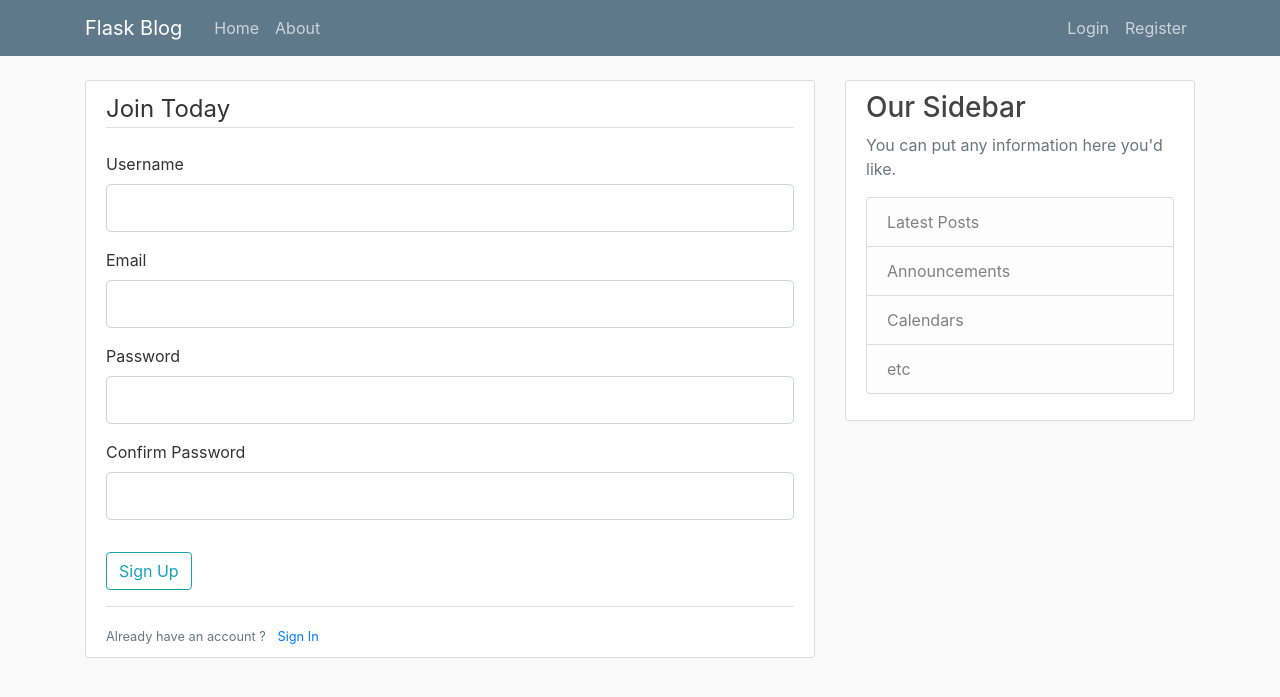
After one commit to tejoyv/Blog-Website, a Flask app: page /register in a window 1280 px wide. The commit adds this page. Shown: the top 697 px of the page. Run offline with Flask 2, Linux system fonts and the light colour scheme; some libraries are stand-ins or nearby versions.

Commit message:
Forms and Validation

```diff
--- a/app.py
+++ b/app.py
@@ -1,5 +1,8 @@
-from flask import Flask,render_template,url_for
+from flask import Flask,render_template,url_for,flash,redirect
+from forms import RegisterationForm,LoginForm
 app=Flask(__name__)
+
+app.config['SECRET_KEY'] = '623f0bd79ad159786eb3bcb90244c38c'
 
 posts = [
     {
@@ -16,8 +19,6 @@ posts = [
     }
 ]
 
-
-
 @app.route("/")
 def home():
     return render_template('home.html',posts=posts)
@@ -26,5 +27,24 @@ def home():
 def about():
     return render_template('about.html',title="about")
 
+@app.route("/register",methods=['POST','GET'])
+def register():
+    form = RegisterationForm()
+    if form.validate_on_submit():
+        flash(f'Account created for {form.username.data} !','success')
+        return redirect(url_for('home'))
+    return render_template('register.html',title="Register",form=form)
+
+@app.route("/login",methods=['GET','POST'])
+def login():
+    form = LoginForm()
+    if form.validate_on_submit():
+        if form.email.data == 'admin@blog.com' and form.password.data == 'password':
+            flash('You have been logged in !' ,'success')
+            return redirect(url_for('home'))
+        else:
+            flash('Login Unsuccessful.Please check username and password','danger')
+    return render_template('login.html',title="Login",form=form)
+
 if __name__=="__main__":
     app.run()
--- /dev/null
+++ b/forms.py
@@ -0,0 +1,19 @@
+from flask_wtf import FlaskForm
+from wtforms import StringField,PasswordField,SubmitField, BooleanField
+from wtforms.validators import DataRequired, Length, Email, EqualTo
+
+class RegisterationForm(FlaskForm):
+    username = StringField('Username',
+                          validators=[DataRequired(),Length(min=2,max=20)])
+    email = StringField('Email',
+                          validators=[DataRequired(),Email()])
+    password = PasswordField('Password',validators=[DataRequired()])
+    confirm_password = PasswordField('Confirm Password',validators=[DataRequired(),EqualTo('password')])
+    submit = SubmitField('Sign Up')
+
+class LoginForm(FlaskForm):
+    email = StringField('Username',
+                          validators=[DataRequired(),Length(min=2,max=20)])
+    password = PasswordField('Password',validators=[DataRequired()])
+    remember = BooleanField('Remember Me ')
+    submit = SubmitField('Log In')
--- a/templates/layout.html
+++ b/templates/layout.html
@@ -26,13 +26,13 @@
                 </button>
                 <div class="collapse navbar-collapse" id="navbarToggle">
                   <div class="navbar-nav mr-auto">
-                    <a class="nav-item nav-link" href="/">Home</a>
-                    <a class="nav-item nav-link" href="/about">About</a>
+                    <a class="nav-item nav-link" href="{{url_for('home')}}">Home</a>
+                    <a class="nav-item nav-link" href="{{url_for('about')}}">About</a>
                   </div>
                   <!-- Navbar Right Side -->
                   <div class="navbar-nav">
-                    <a class="nav-item nav-link" href="/login">Login</a>
-                    <a class="nav-item nav-link" href="/register">Register</a>
+                    <a class="nav-item nav-link" href="{{url_for('login')}}">Login</a>
+                    <a class="nav-item nav-link" href="{{url_for('register')}}">Register</a>
                   </div>
                 </div>
               </div>
@@ -42,6 +42,15 @@
           <main role="main" class="container">
             <div class="row">
               <div class="col-md-8">
+                {% with messages=get_flashed_messages(with_categories=true) %}
+                  {% if messages %}
+                    {% for category,message in messages %}
+                      <div class="alert alert-{{category}}">
+                        {{ message }}
+                      </div>
+                    {% endfor %}
+                  {% endif %}
+                {% endwith %}
                 {% block content %}{% endblock %}
               </div>
               <div class="col-md-4">
--- /dev/null
+++ b/templates/register.html
@@ -0,0 +1,79 @@
+{% extends "layout.html"%}
+
+{% block content %}
+    <div class="content-section">
+        <form method="POST" action="">
+            {{ form.hidden_tag() }}   <!-- for security purpose-->
+            <fieldset class="form-group">
+                <legend class="border-bottom mb-4">Join Today</legend>
+
+                <div class="form-group">
+                    {{ form.username.label(class="form-control-label") }}
+
+                    {% if form.username.errors%}
+                        {{ form.username(class="form-control form-control-lg is-invalid") }}
+                        <div class="invalid-feedback">
+                            {% for error in form.username.errors %}
+                                <span>{{ error }}</span>
+                            {% endfor %}
+                        </div>
+                        {% else %}
+                            {{ form.username(class="form-control form-control-lg") }}
+                        {% endif %}
+                </div>
+
+                <div class="form-group">
+                    {{ form.email.label(class="form-control-label") }}
+                    {% if form.email.errors%}
+                        {{ form.email(class="form-control form-control-lg is-invalid") }}
+                        <div class="invalid-feedback">
+                            {% for error in form.email.errors %}
+                                <span>{{ error }}</span>
+                            {% endfor %}
+                        </div>
+                        {% else %}
+                            {{ form.email(class="form-control form-control-lg") }}
+                        {% endif %}
+                </div>
+
+                <div class="form-group">
+                    {{ form.password.label(class="form-control-label") }}
+                    {% if form.password.errors%}
+                        {{ form.password(class="form-control form-control-lg is-invalid") }}
+                        <div class="invalid-feedback">
+                            {% for error in form.password.errors %}
+                                <span>{{ error }}</span>
+                            {% endfor %}
+                        </div>
+                        {% else %}
+                            {{ form.password(class="form-control form-control-lg") }}
+                        {% endif %}
+                </div>
+
+                <div class="form-group">
+                    {{ form.confirm_password.label(class="form-control-label") }}
+                    {% if form.confirm_password.errors%}
+                        {{ form.confirm_password(class="form-control form-control-lg is-invalid") }}
+                        <div class="invalid-feedback">
+                            {% for error in form.confirm_password.errors %}
+                                <span>{{ error }}</span>
+                            {% endfor %}
+                        </div>
+                        {% else %}
+                            {{ form.confirm_password(class="form-control form-control-lg") }}
+                        {% endif %}
+                </div>
+            </fieldset>
+            <div class="form-group">
+                {{form.submit(class="btn btn-outline-info")}}
+            </div>
+        </form>
+
+        <div class="border-top pt-3">
+            <small class="text-muted">
+                Already have an account ? <a class="ml-2" href="{{ url_for('login') }}">Sign In</a>
+            </small>
+        </div>
+
+    </div>
+{% endblock content %}
```
Also changed, not shown: templates/login.html (added, +57 -0 lines).
